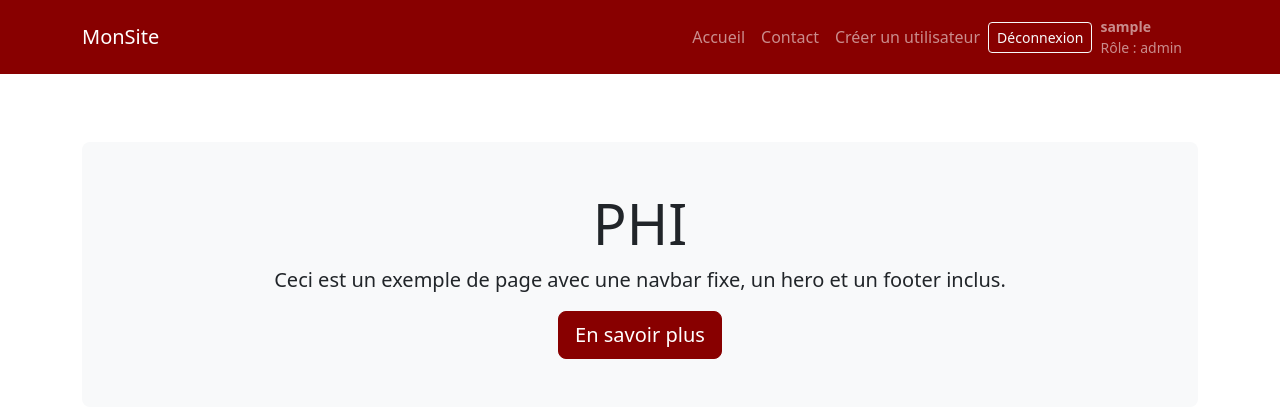
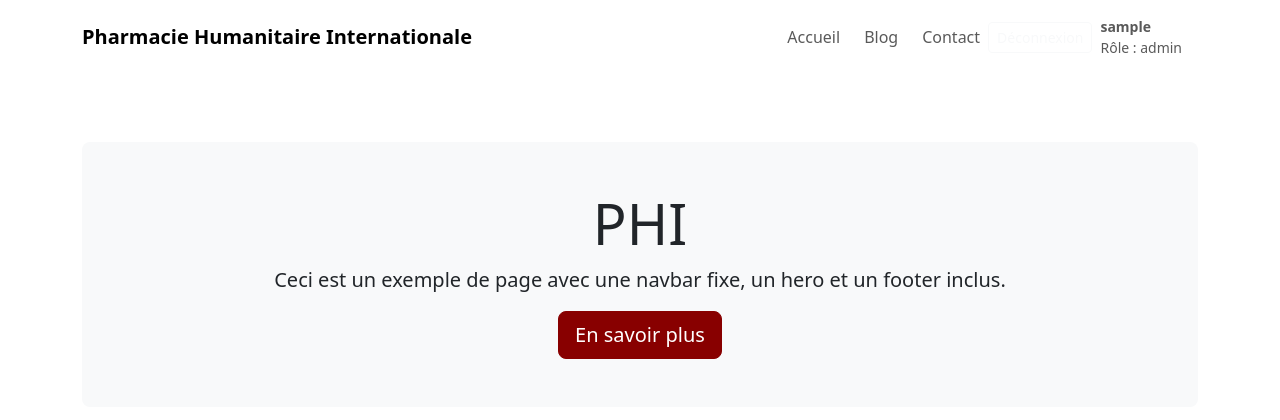
Before and after one commit to Dylanpel/phi, a PHP site: page /mon-projet/ in a window 1280 px wide. Shown: the top 420 px of the page. Run offline with PHP 8.4, Linux system fonts and the light colour scheme; the visitor is signed in with stand-in values (Sample User, id 1); data that the repository does not hold is empty; style sheets or scripts are compiled from the project's sources.

Commit message:
feat: WIP navbar

```diff
--- a/views/_includes/_navbar.html.twig
+++ b/views/_includes/_navbar.html.twig
@@ -1,16 +1,16 @@
-<nav class="navbar navbar-expand-lg navbar-dark bg-primary fixed-top">
+<nav class="navbar navbar-expand-lg fixed-top px-3 py-2" id="mainNav">
   <div class="container">
-    <a class="navbar-brand" href="#">MonSite</a>
+    <a class="navbar-brand fw-bold" href="/">Pharmacie Humanitaire Internationale</a>
+
     <button class="navbar-toggler" type="button" data-bs-toggle="collapse" data-bs-target="#navbarNav">
       <span class="navbar-toggler-icon"></span>
     </button>
+
     <div class="collapse navbar-collapse" id="navbarNav">
-      <ul class="navbar-nav ms-auto">
-        <li class="nav-item"><a class="nav-link" href="{{ url('') }}">Accueil</a></li>
+      <ul class="navbar-nav ms-auto gap-2">
+        <li class="nav-item"><a class="nav-link" href="{{ url('')}}">Accueil</a></li>
+        <li class="nav-item"><a class="nav-link" href="{{ url('nos-actus/blog')}}">Blog</a></li>
         <li class="nav-item"><a class="nav-link" href="{{ url('contact')}}">Contact</a></li>
-        {% if isAdmin %}
-          <li class="nav-item"><a class="nav-link" href="{{ url('register') }}">Créer un utilisateur</a></li>
-        {% endif %}
       </ul>
 
       <div class="d-flex align-items-center gap-2">
```
